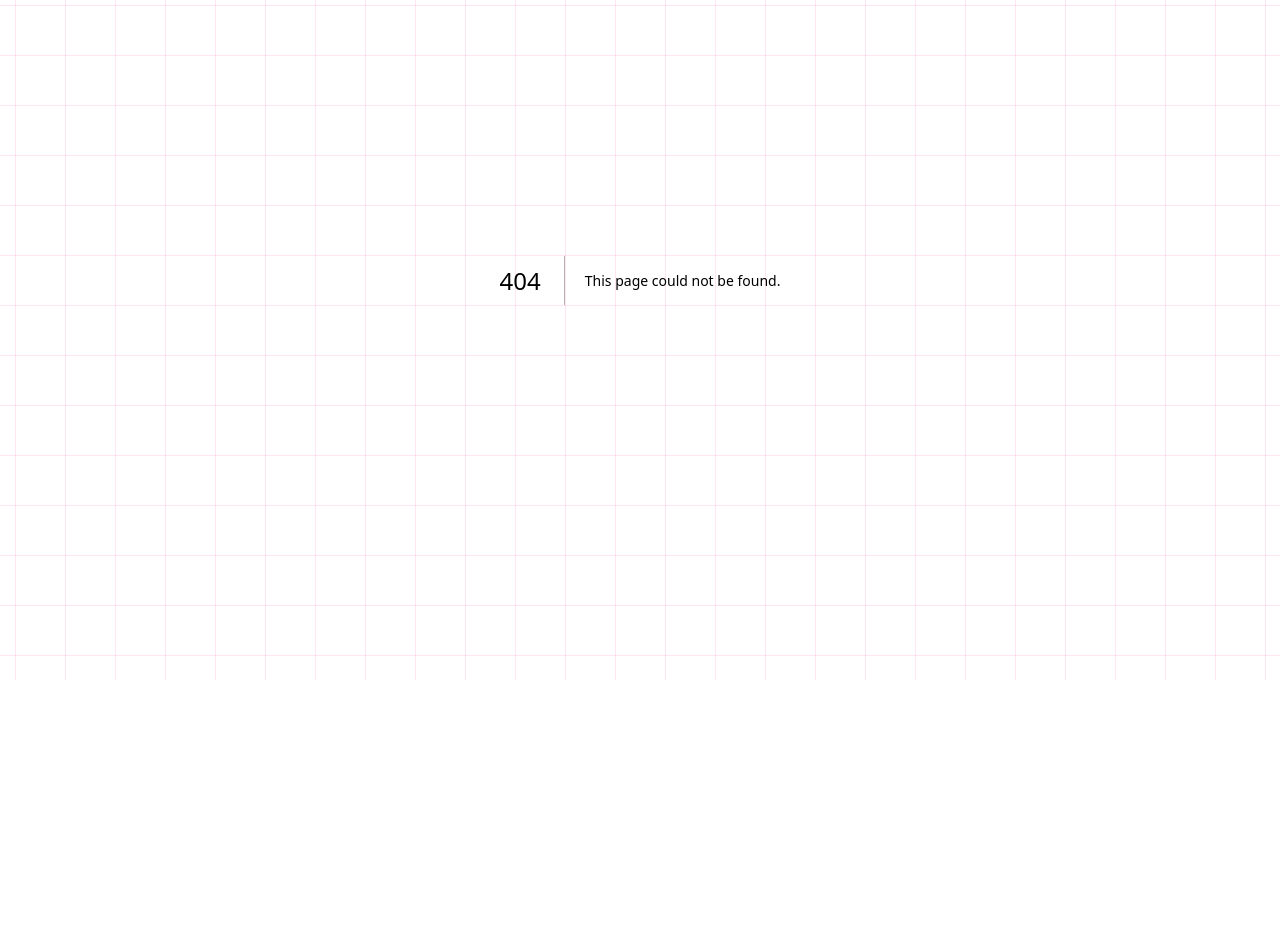
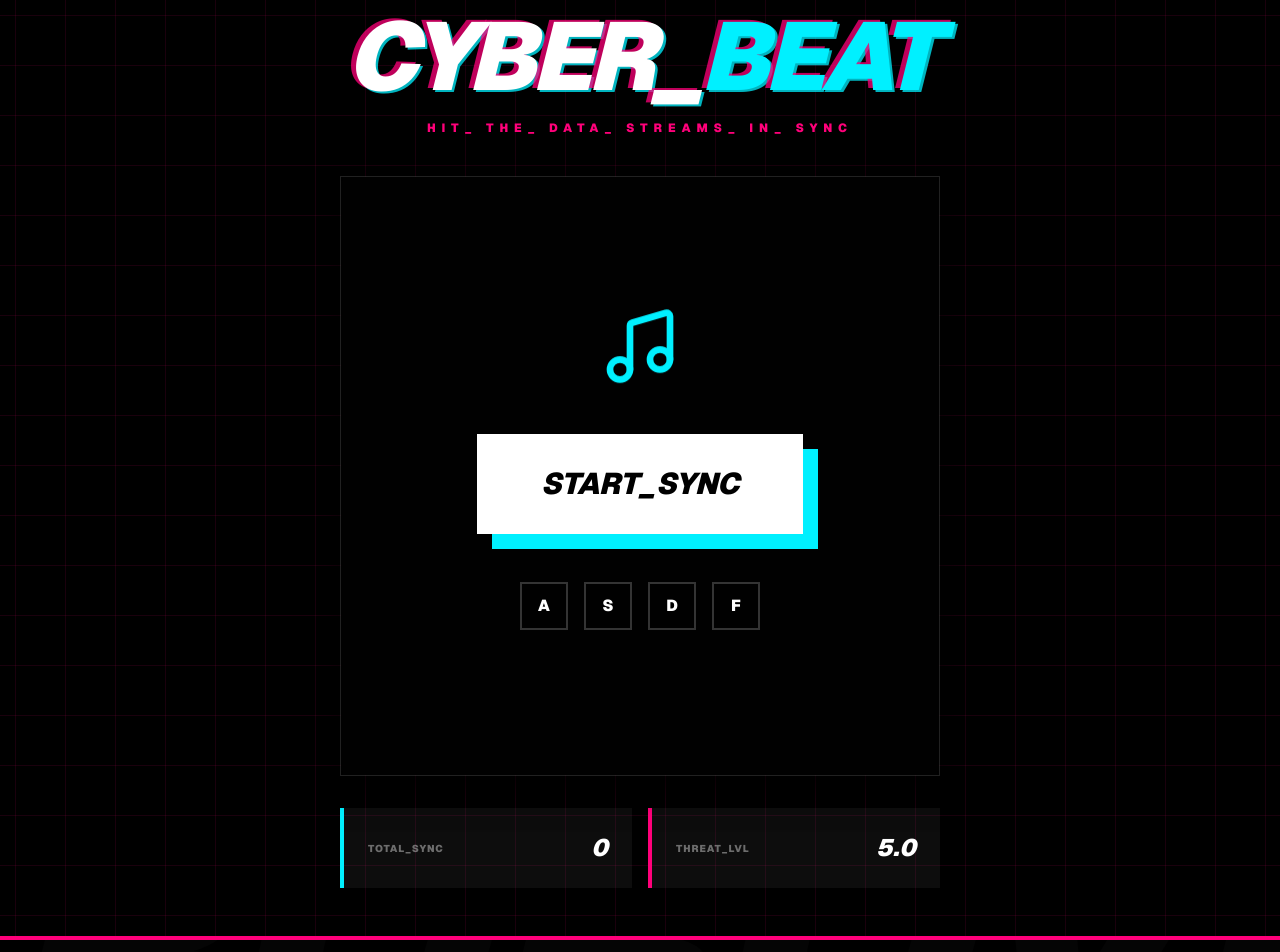
Before and after one commit to dev-vasu/robotics-web, a Next.js app: page /game/beat in a window 1280 px wide. Before the commit this address had no page. Shown: the part 120-1072 px from the top of the page. Before the commit the page ends 800 px from the top, so only its background shows below. Built offline with nearby package versions, Linux system fonts and the light colour scheme.

Commit message:
Feat: Added CYBER_BEAT rhythmic game and expanded Arcade Hub to 4 games

```diff
--- /dev/null
+++ b/src/app/game/beat/page.tsx
@@ -0,0 +1,202 @@
+"use client";
+
+import { useState, useEffect, useRef, useCallback } from "react";
+import Navbar from "@/components/Navbar";
+import Footer from "@/components/Footer";
+import { Zap, Music, RefreshCcw, Activity, Ghost } from "lucide-react";
+
+const KEYS = ["A", "S", "D", "F"];
+const FALL_SPEED = 5;
+const SPAWN_RATE = 0.03;
+
+export default function BeatGame() {
+  const [gameState, setGameState] = useState<"IDLE" | "PLAYING" | "GAMEOVER">("IDLE");
+  const [score, setScore] = useState(0);
+  const [combo, setCombo] = useState(0);
+  const [missed, setMissed] = useState(0);
+
+  const canvasRef = useRef<HTMLCanvasElement>(null);
+  const requestRef = useRef<number>(undefined);
+  const notesRef = useRef<{ x: number; y: number; key: string; id: number }[]>([]);
+  const scoreRef = useRef(0);
+  const comboRef = useRef(0);
+  const missedRef = useRef(0);
+
+  const initGame = () => {
+    notesRef.current = [];
+    scoreRef.current = 0;
+    comboRef.current = 0;
+    missedRef.current = 0;
+    setScore(0);
+    setCombo(0);
+    setMissed(0);
+    setGameState("PLAYING");
+  };
+
+  const draw = useCallback((ctx: CanvasRenderingContext2D, width: number, height: number) => {
+    ctx.fillStyle = "rgba(0, 0, 0, 0.2)";
+    ctx.fillRect(0, 0, width, height);
+
+    // Draw Lanes
+    KEYS.forEach((_, i) => {
+      const x = (width / KEYS.length) * i;
+      ctx.strokeStyle = "rgba(255, 255, 255, 0.05)";
+      ctx.strokeRect(x, 0, width / KEYS.length, height);
+
+      // Target Zone
+      ctx.fillStyle = "rgba(255, 255, 255, 0.02)";
+      ctx.fillRect(x, height - 100, width / KEYS.length, 80);
+    });
+
+    // Update & Draw Notes
+    notesRef.current.forEach((note, index) => {
+      note.y += FALL_SPEED + (scoreRef.current / 1000);
+
+      const laneWidth = width / KEYS.length;
+      const x = (KEYS.indexOf(note.key) * laneWidth) + (laneWidth / 2);
+
+      ctx.beginPath();
+      ctx.arc(x, note.y, 20, 0, Math.PI * 2);
+      ctx.fillStyle = note.key === "A" ? "#ff007a" : note.key === "S" ? "#00f0ff" : note.key === "D" ? "#ccff00" : "#ffffff";
+      ctx.fill();
+      ctx.shadowBlur = 15;
+      ctx.shadowColor = ctx.fillStyle as string;
+      ctx.closePath();
+
+      // Missed Note
+      if (note.y > height) {
+        notesRef.current.splice(index, 1);
+        missedRef.current += 1;
+        comboRef.current = 0;
+      }
+    });
+
+    if (missedRef.current >= 10) {
+      setGameState("GAMEOVER");
+    }
+
+    // Spawn Logic
+    if (Math.random() < SPAWN_RATE + (scoreRef.current / 10000)) {
+      const key = KEYS[Math.floor(Math.random() * KEYS.length)];
+      notesRef.current.push({ x: 0, y: -20, key, id: Math.random() });
+    }
+
+    // Sync State
+    setScore(scoreRef.current);
+    setCombo(comboRef.current);
+    setMissed(missedRef.current);
+  }, []);
+
+  const gameLoop = useCallback(() => {
+    const canvas = canvasRef.current;
+    const ctx = canvas?.getContext("2d");
+    if (!canvas || !ctx || gameState !== "PLAYING") return;
+
+    draw(ctx, canvas.width, canvas.height);
+    requestRef.current = requestAnimationFrame(gameLoop);
+  }, [gameState, draw]);
+
+  useEffect(() => {
+    if (gameState === "PLAYING") {
+      requestRef.current = requestAnimationFrame(gameLoop);
+    }
+    return () => { if (requestRef.current) cancelAnimationFrame(requestRef.current); };
+  }, [gameState, gameLoop]);
+
+  useEffect(() => {
+    const handleKeyDown = (e: KeyboardEvent) => {
+      if (gameState !== "PLAYING") return;
+      const pressedKey = e.key.toUpperCase();
+      if (!KEYS.includes(pressedKey)) return;
+
+      const hitIndex = notesRef.current.findIndex(note =>
+        note.key === pressedKey && note.y > 400 && note.y < 480
+      );
+
+      if (hitIndex !== -1) {
+        notesRef.current.splice(hitIndex, 1);
+        comboRef.current += 1;
+        scoreRef.current += 10 * Math.min(5, Math.floor(comboRef.current / 10) + 1);
+      } else {
+        comboRef.current = 0;
+      }
+    };
+
+    window.addEventListener("keydown", handleKeyDown);
+    return () => window.removeEventListener("keydown", handleKeyDown);
+  }, [gameState]);
+
+  return (
+    <main className="min-h-screen bg-black grid-bg flex flex-col pt-20">
+      <Navbar />
+
+      <div className="flex-1 container mx-auto px-6 flex flex-col items-center justify-center py-12">
+        <div className="text-center mb-10">
+          <h1 className="text-6xl md:text-8xl font-black italic uppercase text-white tracking-tighter text-glitch leading-none">
+            CYBER_<span className="text-cyber-blue">BEAT</span>
+          </h1>
+          <p className="text-hyper-pink font-black uppercase tracking-[0.5em] text-xs mt-4">
+            HIT_ THE_ DATA_ STREAMS_ IN_ SYNC
+          </p>
+        </div>
+
+        <div className="relative glass-panel border-4 border-white/10 overflow-hidden" style={{ width: 600, height: 600 }}>
+          <canvas ref={canvasRef} width={600} height={600} />
+
+          {gameState === "IDLE" && (
+            <div className="absolute inset-0 z-20 flex flex-col items-center justify-center bg-black/90 backdrop-blur-md">
+              <Music className="w-20 h-20 text-cyber-blue mb-8 animate-bounce" />
+              <button
+                onClick={initGame}
+                className="px-16 py-8 bg-white text-black font-black text-3xl uppercase italic hover:bg-hyper-pink transition-all shadow-[15px_15px_0_0_#00f0ff]"
+              >
+                START_SYNC
+              </button>
+              <div className="mt-12 grid grid-cols-4 gap-4">
+                 {KEYS.map(k => (
+                   <div key={k} className="w-12 h-12 border-2 border-white/20 flex items-center justify-center font-black text-white">{k}</div>
+                 ))}
+              </div>
+            </div>
+          )}
+
+          {gameState === "GAMEOVER" && (
+            <div className="absolute inset-0 z-20 flex flex-col items-center justify-center bg-black/95">
+              <Ghost className="w-24 h-24 text-red-500 mb-6" />
+              <h2 className="text-6xl font-black text-white italic uppercase mb-2">SYNC_LOST</h2>
+              <div className="text-cyber-blue text-4xl font-black mb-10 italic uppercase">SCORE: {score}</div>
+              <button onClick={initGame} className="px-10 py-5 bg-electric-volt text-black font-black text-xl uppercase italic">RE-SYNC</button>
+            </div>
+          )}
+
+          {/* HUD Overlay */}
+          {gameState === "PLAYING" && (
+            <>
+              <div className="absolute top-6 left-6">
+                <div className="text-[10px] font-black text-white/40 uppercase tracking-widest">COMBO</div>
+                <div className="text-5xl font-black italic text-white animate-pulse">{combo}x</div>
+              </div>
+              <div className="absolute top-6 right-6 text-right">
+                <div className="text-[10px] font-black text-white/40 uppercase tracking-widest">STABILITY</div>
+                <div className="text-xl font-black italic text-red-500">{10 - missed} / 10</div>
+              </div>
+            </>
+          )}
+        </div>
+
+        <div className="mt-8 grid grid-cols-2 gap-4 w-full max-w-[600px]">
+           <div className="bg-white/5 p-6 border-l-4 border-cyber-blue flex justify-between items-center">
+              <span className="text-[10px] font-black text-white/40 uppercase tracking-widest">TOTAL_SYNC</span>
+              <span className="text-2xl font-black italic text-white">{score}</span>
+           </div>
+           <div className="bg-white/5 p-6 border-l-4 border-hyper-pink flex justify-between items-center">
+              <span className="text-[10px] font-black text-white/40 uppercase tracking-widest">THREAT_LVL</span>
+              <span className="text-2xl font-black italic text-white">{(FALL_SPEED + score / 1000).toFixed(1)}</span>
+           </div>
+        </div>
+      </div>
+
+      <Footer />
+    </main>
+  );
+}
--- a/src/app/game/page.tsx
+++ b/src/app/game/page.tsx
@@ -18,12 +18,21 @@ const GAMES = [
     tag: "HIGH_OCTANE"
   },
   {
+    id: "beat",
+    title: "CYBER_BEAT",
+    desc: "Rhythm survival. Sync your inputs with the data stream. Keys: A,S,D,F.",
+    href: "/game/beat",
+    icon: Music,
+    color: "cyber-blue",
+    tag: "RHYTHM_SYNC"
+  },
+  {
     id: "typer",
     title: "CYBER_TYPER",
     desc: "Keyboard hacking simulation. Decrypt protocols at high velocity.",
     href: "/game/typer",
     icon: Terminal,
-    color: "cyber-blue",
+    color: "white",
     tag: "KEYBOARD_ONLY"
   },
   {
@@ -56,7 +65,7 @@ export default function ArcadeHub() {
           duration: 1,
           stagger: 0.1,
           ease: "power4.out",
-          immediateRender: false // Crucial for React 18 stability
+          immediateRender: false
         }
       );
     }, containerRef);
@@ -74,11 +83,11 @@ export default function ArcadeHub() {
             ARCADE_<span className="text-hyper-pink">HUB</span>
           </h1>
           <p className="text-electric-volt font-black uppercase tracking-[0.5em] text-sm mt-4">
-            SELECT_YOUR_SIMULATION_ [VER_3.1_STABLE]
+            SELECT_YOUR_SIMULATION_ [VER_4.0_EXPANDED]
           </p>
         </div>
 
-        <div className="grid md:grid-cols-2 lg:grid-cols-3 gap-8 w-full max-w-7xl">
+        <div className="grid md:grid-cols-2 lg:grid-cols-4 gap-4 w-full max-w-[1400px]">
           {GAMES.map((game) => (
             <Link
               key={game.id}
```
